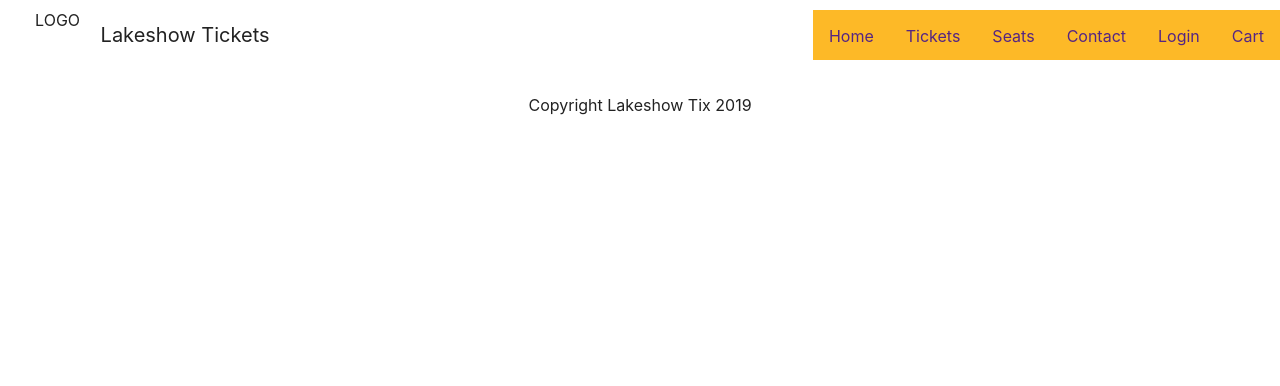
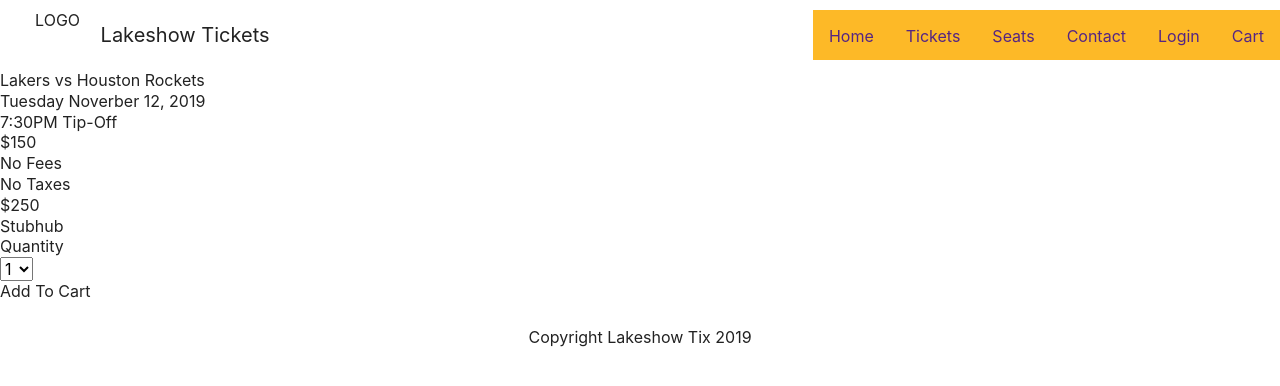
Before and after one commit to matrayu/lakeshow-app, a React (Create React App) app: page /ticket in a window 1280 px wide. Shown: the top 386 px of the page. Built offline with nearby package versions, Linux system fonts and the light colour scheme.

Commit message:
Continue working on single ticket page - static html

```diff
--- a/src/App.js
+++ b/src/App.js
@@ -7,6 +7,8 @@ import TicketsPage from './routes/TicketsPage/TicketsPage';
 import SeatsPage from './routes/SeatsPage/SeatsPage';
 import MainHeader from './components/MainHeader/MainHeader';
 import MainFooter from './components/MainFooter/MainFooter';
+import TicketPage from './routes/TicketPage/TicketPage';
+import NotFoundPage from './routes/NotFoundPage/NotFoundPage';
 import { withRouter } from "react-router";
 import './App.css';
 
@@ -24,6 +26,8 @@ class App extends Component {
           <Route path={'/signup'} component={SignupPage} />
           <Route path={'/tickets'} component={TicketsPage} />
           <Route path={'/seats'} component={SeatsPage} />
+          <Route path={'/ticket'} component={TicketPage} />
+          <Route component={NotFoundPage} />
         </Switch>
         <MainFooter />
       </main>
--- /dev/null
+++ b/src/components/Ticket/Ticket.js
@@ -0,0 +1,47 @@
+import React, {Component} from 'react';
+
+import './Ticket.css'
+
+class Ticket extends Component {
+    render() {
+        return(
+            <div className='Ticket'>
+                <div className='Ticket image'></div>
+                <div className='Ticket data'>
+                    <div className='Ticket data__main_text'>
+                        <p>Lakers vs Houston Rockets</p>
+                        <div className='Ticket data__meta_text'>
+                            <p>Tuesday Noverber 12, 2019</p>
+                            <p>7:30PM Tip-Off</p>
+                        </div>
+                    </div>
+                    <div className='Ticket data__pricing'>
+                        <div className='Ticket data__our_price'>
+                            <p>$150</p>
+                            <p>No Fees</p>
+                            <p>No Taxes</p>
+                        </div>
+                        <div className='Ticket data__comp_price'>
+                            <p>$250</p>
+                            <p>Stubhub</p>
+                        </div>
+                    </div>
+                    <div className='Ticket data__quantity'>
+                        <p>Quantity</p>
+                        <select>
+                            <option value='1'>1</option>
+                            <option value='2'>2</option>
+                            <option value='3'>3</option>
+                            <option value='4'>4</option>
+                        </select>
+                    </div>
+                    <div className='Ticket data__add_to_cart'>
+                        <button>Add To Cart</button>
+                    </div>
+                </div>
+            </div>
+        )
+    }
+}
+
+export default Ticket;
--- a/src/components/Tickets/Tickets.js
+++ b/src/components/Tickets/Tickets.js
@@ -7,6 +7,7 @@ class Tickets extends Component {
     render() {
         return(
             <div className='Tickets'>
+                <a href='/ticket'>
                     <div className='game__container'>
                         <div className='game__image'></div>
                         <div className='game__info'>
@@ -17,6 +18,7 @@ class Tickets extends Component {
                             </div>
                         </div>
                     </div>
+                </a>
 
                 <div className='game__container'>
                     <div className='game__image'></div>
--- /dev/null
+++ b/src/routes/NotFoundPage/NotFoundPage.css
@@ -0,0 +1,5 @@
+.NotFoundPage {
+    font-size: 30px;
+    text-align: center;
+    margin: 50px;
+}
--- /dev/null
+++ b/src/routes/NotFoundPage/NotFoundPage.js
@@ -0,0 +1,14 @@
+import React, { Component } from 'react'
+
+import './NotFoundPage.css'
+
+export default class NotFoundPage extends Component {
+  render() {
+    return (
+      <section className='NotFoundPage'>
+        <h2>404 - Page not found</h2>
+        <p>Try going back to your previous page.</p>
+      </section>
+    )
+  }
+}
--- /dev/null
+++ b/src/routes/TicketPage/TicketPage.js
@@ -0,0 +1,18 @@
+import React, { Component } from 'react'
+import Ticket from '../../components/Ticket/Ticket'
+/* import OtherGamesBar from '../../components/OtherGamesBar/OtherGamesBar'; */
+
+import './TicketPage.css'
+
+class TicketPage extends Component {
+    render() {
+        return (
+            <React.Fragment>
+                <Ticket />
+                {/* <OtherGamesBar /> */}
+            </React.Fragment>
+        )
+    }
+}
+
+export default TicketPage;
```
Also changed, not shown: src/components/OtherGamesBar/OtherGamesBar.css (added), src/components/OtherGamesBar/OtherGamesBar.js (added), src/components/Ticket/Ticket.css (added), src/images/LakeshowTickets/2018-1004_192007.jpg (renamed from src/components/Seats/2018-1004_192007.jpg), src/images/mocks/LakeshowTix-Balsamic/Ticket Sale.png, src/routes/TicketPage/TicketPage.css (added). Lines whose indentation alone changed are shown as unchanged.
